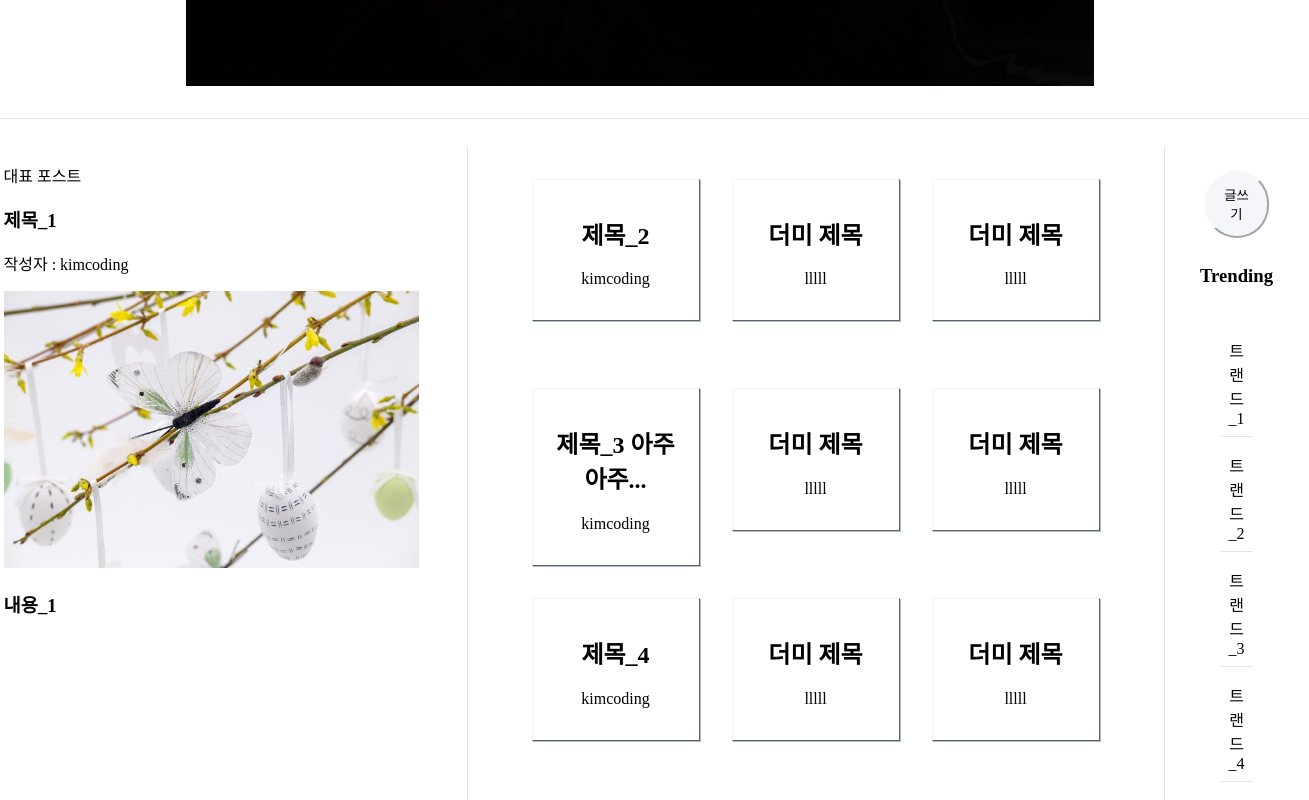
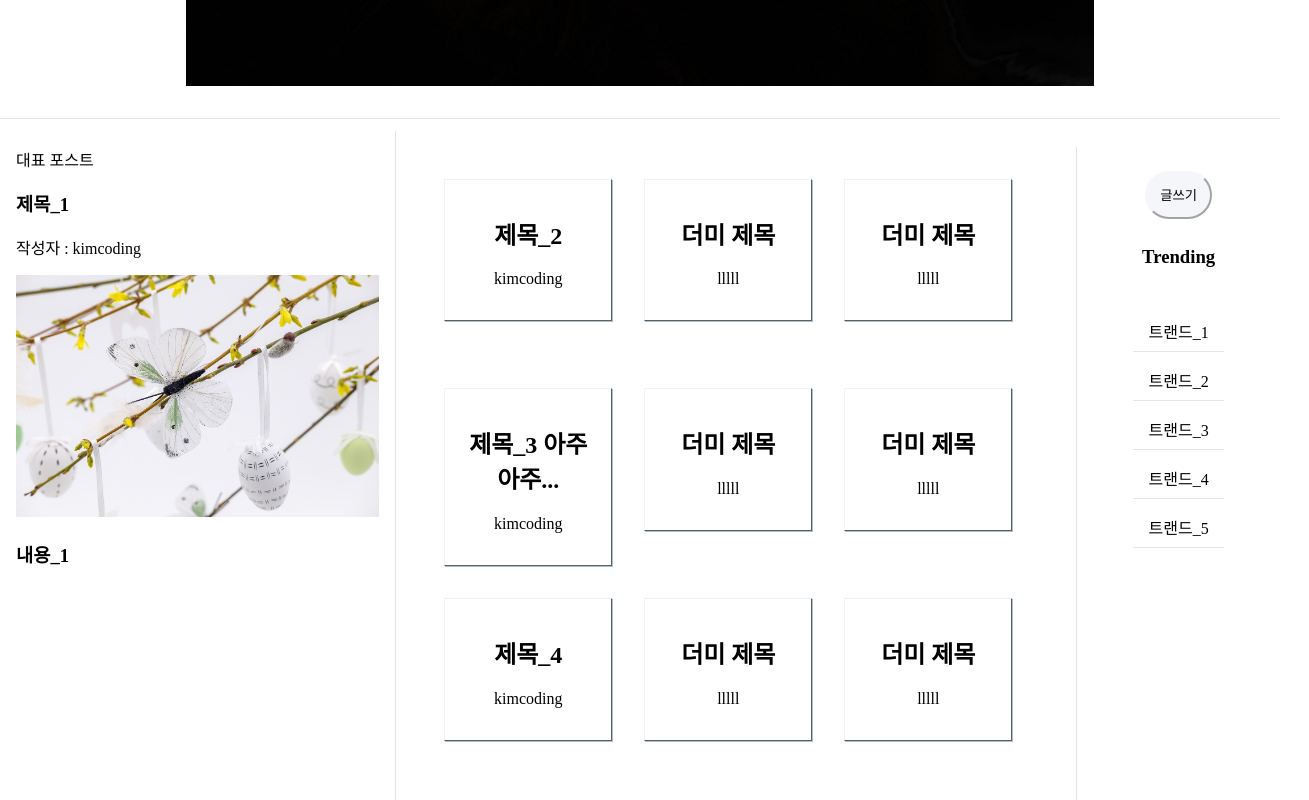
Before and after one commit to citron03/beb-03-blockchainer, a React (Create React App) app in the folder client/: page /content/1 in a window 1280 px wide. Shown: the part 620-1420 px from the top of the page, 1309 px wide, since content can reach past the window. Built offline with nearby package versions, Linux system fonts and the light colour scheme; no server answers.

Commit message:
flex box 수정

```diff
--- a/client/src/components/content/PostsComponent.jsx
+++ b/client/src/components/content/PostsComponent.jsx
@@ -7,6 +7,7 @@ import { useEffect, useState } from "react";
 import Pagination from "./Pagination";
 
 const PostsContainer = styled.div`
+    flex: 3 1 0;
     display: grid;
     grid-auto-flow: column;
     grid-template-rows: repeat(4, 1fr);
--- a/client/src/components/content/RepresentativePost.jsx
+++ b/client/src/components/content/RepresentativePost.jsx
@@ -4,10 +4,9 @@ import image from './../../assets/images/easter-tree-g1f28a53d6_1280.jpg';
 
 const RepresentativePostContainer = styled.div`
     border-right: 1px solid #dfe6e9;
-    width: 30rem;
+    width: 100%;
     height: 50.5rem;
-    padding: 1rem 3rem 1rem 1rem;
-    margin: 1rem;
+    padding: 1rem;
     color: black;
 `;
 
@@ -18,7 +17,7 @@ const Image = styled.img`
 
 const RepresentativePost = ({post}) => {
     return (
-        <Link to={`/postdetail/${post.post_id}`}>
+        <Link to={`/postdetail/${post.post_id}`} style={{ flex: "2 1 0"}}>
             <RepresentativePostContainer>
                 대표 포스트
                 <h1>{post.title}</h1>
--- a/client/src/components/content/SideMenu.jsx
+++ b/client/src/components/content/SideMenu.jsx
@@ -2,6 +2,7 @@ import styled from "styled-components";
 import { useHistory } from "react-router-dom";
 
 const SideMenuContainer = styled.div`
+    flex: 0.7 1 0;
     border-left: 1px solid #dfe6e9;
     margin: 1rem;
     padding: 1rem 1rem 1rem 2rem;
```
